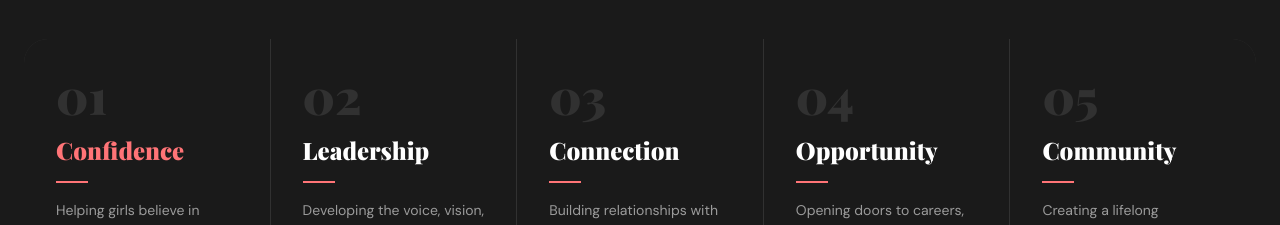
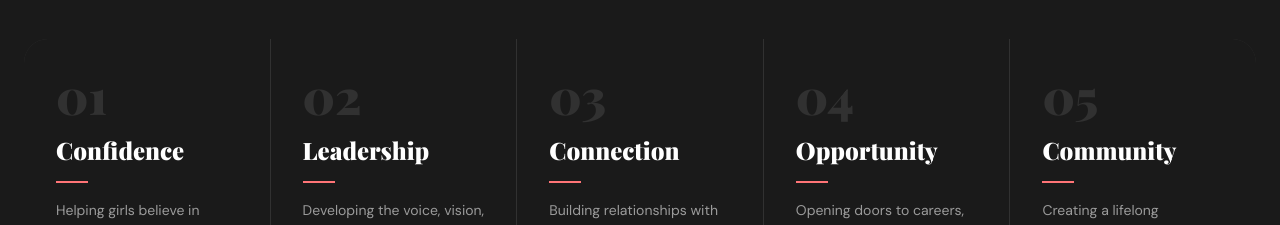
Before and after one commit to flourishprosper/herizonsociety-website, a Next.js app: page / in a window 1280 px wide. Shown: the part 1600-1825 px from the top of the page. Built offline with nearby package versions, Linux system fonts and the light colour scheme; a web font is replaced by a local one.

Commit message:
Normalize homepage pillar title colors

```diff
--- a/src/app/page.tsx
+++ b/src/app/page.tsx
@@ -143,7 +143,7 @@ export default function HomePage() {
             </h2>
           </div>
           <div className="grid sm:grid-cols-2 lg:grid-cols-5 gap-px bg-white/10 rounded-3xl overflow-hidden">
-            {brandPillars.map((pillar, i) => (
+            {brandPillars.map((pillar) => (
               <div
                 key={pillar.title}
                 className="bg-[#1A1A1A] p-8 flex flex-col gap-4 hover:bg-[#2D2D2D] transition-colors"
@@ -151,9 +151,7 @@ export default function HomePage() {
                 <span className="font-serif text-5xl font-black text-white/10 leading-none">
                   {pillar.number}
                 </span>
-                <h3 className={`font-serif text-2xl font-black leading-tight ${
-                  i === 0 ? "text-[#FF7477]" : "text-white"
-                }`}>
+                <h3 className="font-serif text-2xl font-black leading-tight text-white">
                   {pillar.title}
                 </h3>
                 <div className="w-8 h-0.5 bg-[#FF7477]" />
```
